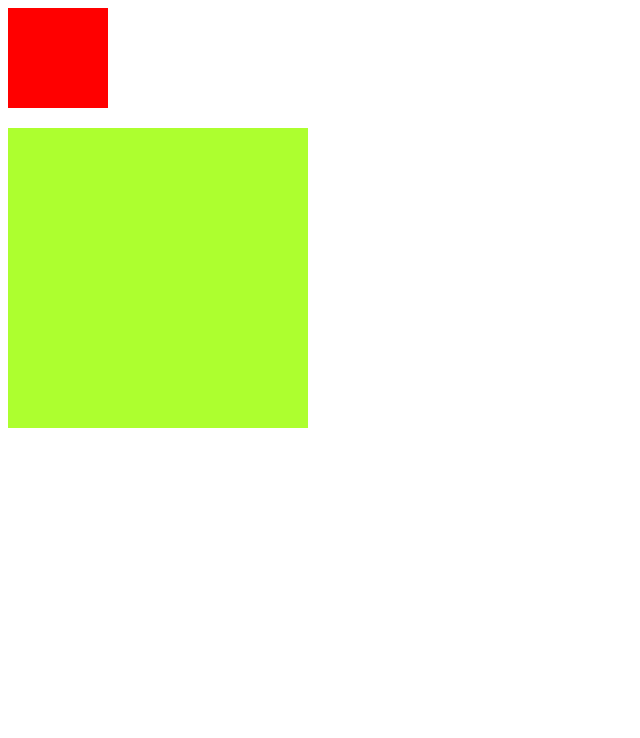
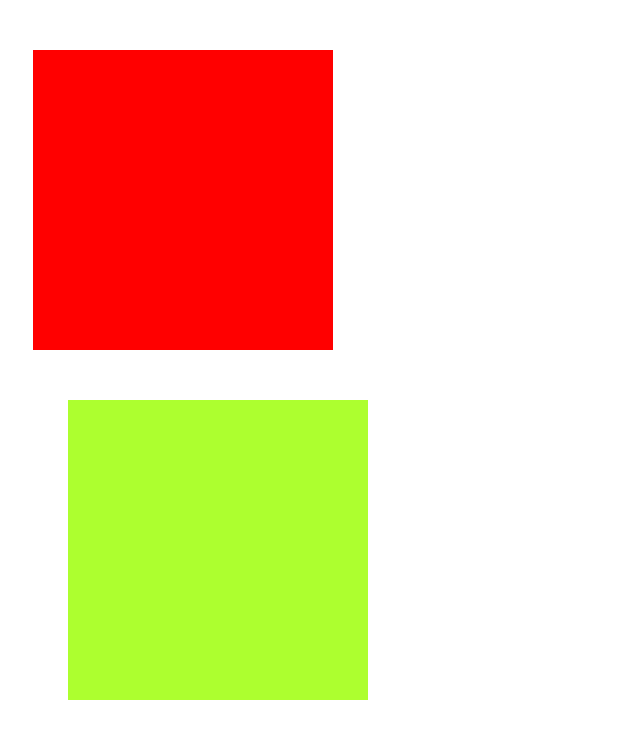
Before and after one commit to dowithhridoy/margin-padding, a plain HTML site: page index.html in a window 1280 px wide. Shown: the whole page, without its empty margins (0-640 px from the left). Drawn offline with Linux system fonts and the light colour scheme.

Commit message:
Add files via upload

```diff
--- a/css/style.css
+++ b/css/style.css
@@ -5,10 +5,12 @@
 
 .red{
     background-color: red;
+    padding: 100px;
+margin: 50px 25px;
 }
 
 .green{
+    margin: 20px 60px;
 background-color: greenyellow;
 padding: 100px;
-margin-top: 20px;
 }
```
